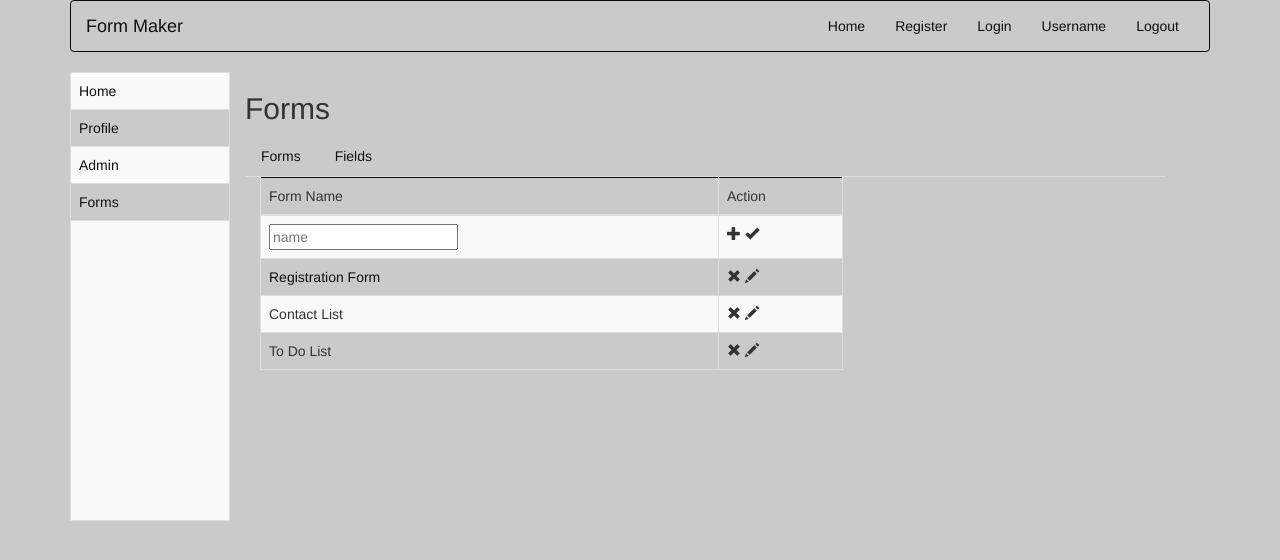
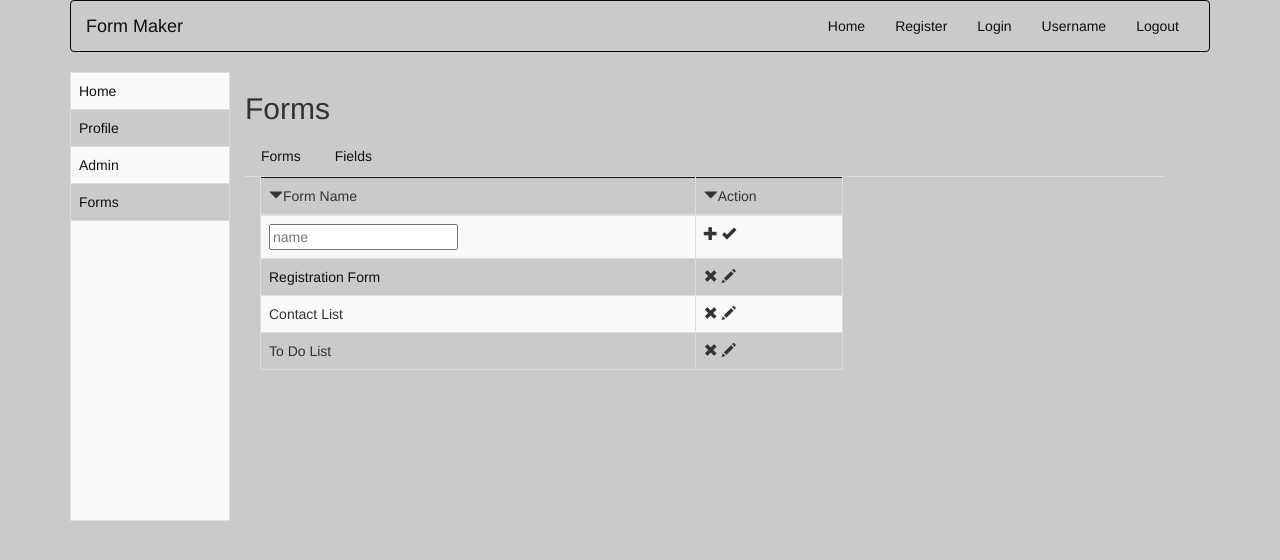
Before and after one commit to seshasai09/webdev, a website: page public/assignment/forms.html in a window 1280 px wide. Drawn offline with nearby package versions, Linux system fonts and the light colour scheme.

Commit message:
'Assignment1'

```diff
--- a/public/assignment/forms.html
+++ b/public/assignment/forms.html
@@ -80,8 +80,8 @@
 
                     <table class="table table-striped table-bordered">
                         <thead>
-                        <td>Form Name</td>
-                        <td>Action</td>
+                        <td> <span class="glyphicon glyphicon-triangle-bottom" aria-hidden="true"></span>Form Name</td>
+                        <td> <span class="glyphicon glyphicon-triangle-bottom" aria-hidden="true"></span>Action</td>
                         </thead>
                         <tbody>
                         <tr><td><input type="text" width="50" placeholder="name"></td>
```
